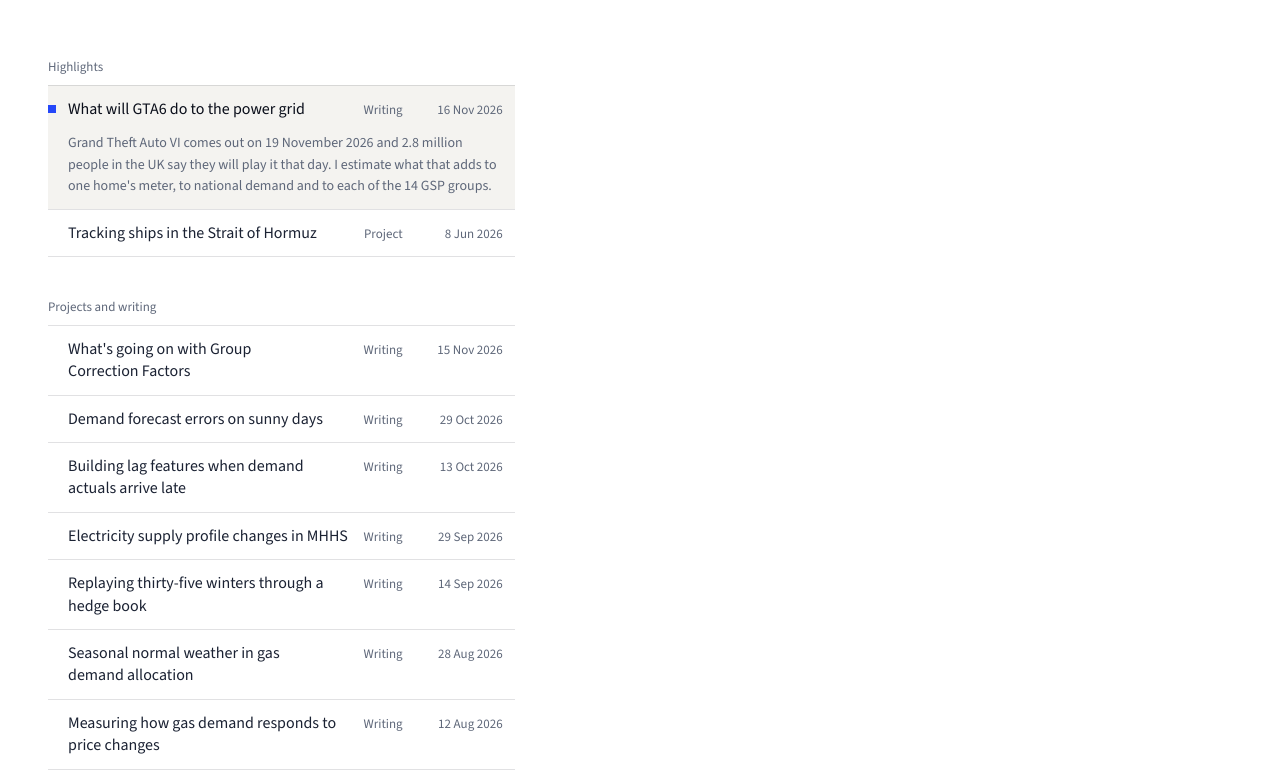
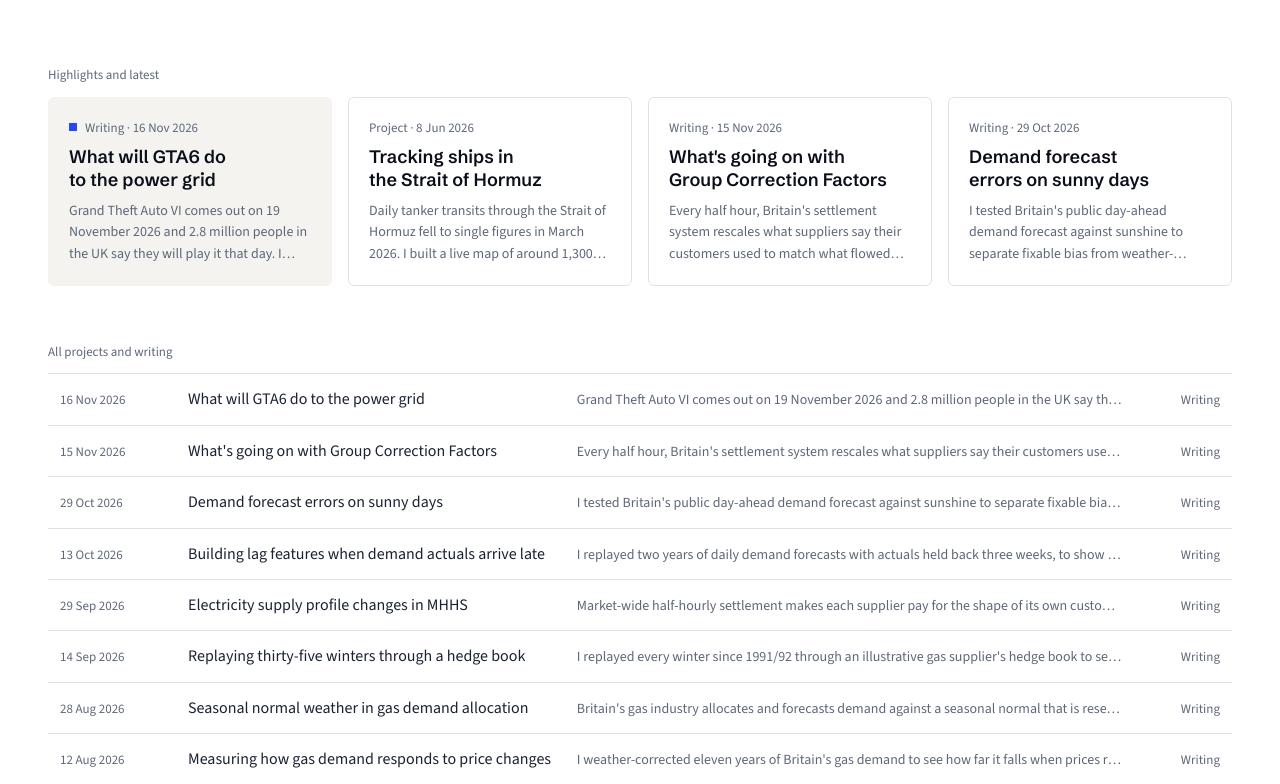
Before and after one commit to steven-stills-dev/stevenstills.com, a React (Vite) app: page / in a window 1280 px wide. Shown: the part 829-1613 px from the top of the page. Built offline with nearby package versions, Linux system fonts and the light colour scheme.

Commit message:
rebalanced home page with cards and a full-width index (#30)

```diff
--- a/src/pages/Home.tsx
+++ b/src/pages/Home.tsx
@@ -1,4 +1,4 @@
-import { Suspense, useState } from "react";
+import { Suspense, useRef, useState } from "react";
 import { Link, useNavigate } from "react-router-dom";
 import { ArrowUpRight } from "lucide-react";
 import Layout from "../components/Layout";
@@ -6,33 +6,22 @@ import { PROJECTS, fmtDate } from "../projects/registry";
 import type { ProjectMeta } from "../projects/types";
 import { usePageMeta } from "../lib/meta";
 
-/** Index rows: title, kind and date, with the summary line on the selected row. A click shows the entry on the stage; a double click opens it. */
-function Rows({ items, active, onPick }: { items: ProjectMeta[]; active: string; onPick: (slug: string) => void }) {
-  const navigate = useNavigate();
-  return (
-    <ul className="rows">
-      {items.map((p) => (
-        <li key={p.slug}>
-          <button type="button" className={"row" + (p.slug === active ? " on" : "")} aria-pressed={p.slug === active} onClick={() => onPick(p.slug)} onDoubleClick={() => navigate(`/${p.slug}`)}>
-            <span className="row-t">{p.title}</span>
-            <span className="row-k">{p.kind === "project" ? "Project" : "Writing"}</span>
-            <span className="row-d">{fmtDate(p.date)}</span>
-            {p.slug === active && <span className="row-l">{p.line}</span>}
-          </button>
-        </li>
-      ))}
-    </ul>
-  );
-}
+const CARDS = 4;
+const kind = (p: ProjectMeta) => (p.kind === "project" ? "Project" : "Writing");
 
 export default function Home() {
   usePageMeta("Steven Stills", "Projects and writing on energy markets and forecasting. Each piece takes one problem, shows the working and ends with what I'd do about it.");
   const navigate = useNavigate();
-  const pinned = PROJECTS.filter((p) => p.pinned);
-  const rest = PROJECTS.filter((p) => !p.pinned);
-  const [active, setActive] = useState((pinned[0] ?? PROJECTS[0])?.slug ?? "");
-  // in the single-column layout the stage sits above the index, out of view, so a tap opens the entry
-  const pick = (slug: string) => (window.matchMedia("(max-width: 900px)").matches ? navigate(`/${slug}`) : setActive(slug));
+  // the cards under the stage: pinned entries first, then the newest, each one a switch for the stage
+  const cards = [...PROJECTS.filter((p) => p.pinned), ...PROJECTS.filter((p) => !p.pinned)].slice(0, CARDS);
+  const [active, setActive] = useState(cards[0]?.slug ?? "");
+  const stage = useRef<HTMLElement>(null);
+  // in the single-column layout the stage sits well above the cards, so a tap opens the entry
+  const pick = (slug: string) => {
+    if (window.matchMedia("(max-width: 900px)").matches) return navigate(`/${slug}`);
+    setActive(slug);
+    stage.current?.scrollIntoView({ block: "nearest", behavior: window.matchMedia("(prefers-reduced-motion: reduce)").matches ? "auto" : "smooth" });
+  };
 
   const feat = PROJECTS.find((p) => p.slug === active);
   const Preview = feat?.preview;
@@ -50,7 +39,7 @@ export default function Home() {
         </section>
 
         {feat && (
-          <section className="stage">
+          <section className="stage" ref={stage}>
             <div className="stage-in">
               <div className="stage-view">
                 {Preview && (
@@ -74,16 +63,36 @@ export default function Home() {
           </section>
         )}
 
-        <div className="lists">
-          {pinned.length > 0 && (
-            <>
-              <h2 className="lists-h">Highlights</h2>
-              <Rows items={pinned} active={active} onPick={pick} />
-            </>
-          )}
-          <h2 className="lists-h">Projects and writing</h2>
-          <Rows items={rest} active={active} onPick={pick} />
-        </div>
+        <section className="cards" aria-label="Highlights and latest">
+          <h2 className="lists-h">Highlights and latest</h2>
+          <ul className="card-row">
+            {cards.map((p) => (
+              <li key={p.slug}>
+                <button type="button" className={"card" + (p.slug === active ? " on" : "")} aria-pressed={p.slug === active} onClick={() => pick(p.slug)} onDoubleClick={() => navigate(`/${p.slug}`)}>
+                  <span className="card-m">{kind(p)} · {fmtDate(p.date)}</span>
+                  <span className="card-t">{p.title}</span>
+                  <span className="card-l">{p.line}</span>
+                </button>
+              </li>
+            ))}
+          </ul>
+        </section>
+
+        <section className="index" aria-label="All projects and writing">
+          <h2 className="lists-h">All projects and writing</h2>
+          <ul className="irows">
+            {PROJECTS.map((p) => (
+              <li key={p.slug}>
+                <Link className="irow" to={`/${p.slug}`}>
+                  <span className="irow-d">{fmtDate(p.date)}</span>
+                  <span className="irow-t">{p.title}</span>
+                  <span className="irow-l">{p.line}</span>
+                  <span className="irow-k">{kind(p)}</span>
+                </Link>
+              </li>
+            ))}
+          </ul>
+        </section>
       </div>
     </Layout>
   );
--- a/src/styles.css
+++ b/src/styles.css
@@ -67,8 +67,8 @@ img { max-width: 100%; display: block; }
 .box-body > .chart-fill { flex: 1 1 0; min-height: 0; height: auto; }
 .box-body > .legend { flex: 0 0 auto; justify-content: center; margin-top: 12px; }
 
-/* ── home: text and index on the left, the selected work on the right ── */
-.home { display: grid; grid-template-columns: minmax(0, 5fr) minmax(0, 7fr); grid-template-areas: "hero stage" "lists stage";
+/* ── home: text beside the selected work, then cards, then the full index ── */
+.home { display: grid; grid-template-columns: minmax(0, 5fr) minmax(0, 7fr); grid-template-areas: "hero stage" "cards cards" "index index";
   column-gap: 64px; align-items: start; padding: 48px 0 96px; }
 .hero { grid-area: hero; }
 .hero-h { font-family: var(--display); font-size: clamp(2.5rem, 3.8vw, 3.75rem); font-weight: 600; letter-spacing: -.025em; line-height: 1.02; color: var(--ste-midnight); text-wrap: balance; }
@@ -77,23 +77,31 @@ img { max-width: 100%; display: block; }
 .hero-portrait img { width: 100%; height: 100%; object-fit: cover; object-position: 50% 30%; }
 .hero-portrait .btn { position: absolute; left: 16px; bottom: 16px; }
 
-.lists { grid-area: lists; margin-top: 16px; }
-.lists-h { font-size: .8125rem; font-weight: 500; color: var(--ste-dusk); margin: 40px 0 8px; }
-.rows { list-style: none; border-bottom: 1px solid var(--hairline); }
-.row { width: 100%; display: grid; grid-template-columns: 8px minmax(0, 1fr) auto 5.5rem; gap: 12px; align-items: baseline;
-  padding: 12px 12px 12px 0; border: none; border-top: 1px solid var(--hairline); background: none;
-  font: inherit; color: inherit; text-align: left; cursor: pointer; transition: background-color .15s var(--ease); }
-.row::before { content: ""; width: 8px; height: 8px; align-self: center; background: var(--ste-secondary); opacity: 0; transition: opacity .15s var(--ease); }
-.row-t { font-size: 1rem; font-weight: 500; line-height: 1.4; color: var(--ste-night); text-wrap: pretty; }
-.row-k, .row-d { font-size: .8125rem; color: var(--ste-dusk); white-space: nowrap; }
-.row-d { text-align: right; }
-.row-l { grid-column: 2 / -1; font-size: .875rem; line-height: 1.55; color: var(--ste-dusk); animation: fadein .4s var(--ease); }
-.row:hover, .row.on { background: var(--ste-day); }
-.row.on::before { opacity: 1; }
-.row.on .row-t { color: var(--ste-midnight); }
+.lists-h { font-size: .8125rem; font-weight: 500; color: var(--ste-dusk); margin: 0 0 12px; }
+.cards { grid-area: cards; margin-top: 64px; }
+.card-row { list-style: none; display: grid; grid-template-columns: repeat(4, minmax(0, 1fr)); gap: 16px; }
+.card-row li { display: flex; }
+.card { width: 100%; display: flex; flex-direction: column; gap: 8px; padding: 20px; border: 1px solid var(--hairline); border-radius: var(--radius);
+  background: none; font: inherit; color: inherit; text-align: left; cursor: pointer; transition: background-color .15s var(--ease), border-color .15s var(--ease); }
+.card-m { display: flex; align-items: center; gap: 8px; font-size: .8125rem; color: var(--ste-dusk); }
+.card-m::before { content: ""; width: 8px; height: 8px; background: var(--ste-secondary); display: none; }
+.card-t { font-family: var(--heading); font-size: 1.125rem; font-weight: 600; line-height: 1.3; color: var(--ste-midnight); text-wrap: balance; }
+.card-l { font-size: .875rem; line-height: 1.55; color: var(--ste-dusk); display: -webkit-box; -webkit-box-orient: vertical; -webkit-line-clamp: 3; line-clamp: 3; overflow: hidden; }
+.card:hover, .card.on { background: var(--ste-day); border-color: var(--ste-day); }
+.card.on .card-m::before { display: block; }
+
+.index { grid-area: index; margin-top: 56px; }
+.irows { list-style: none; border-bottom: 1px solid var(--hairline); }
+.irow { display: grid; grid-template-columns: 6.5rem minmax(0, 4fr) minmax(0, 6fr) 4.5rem; gap: 24px; align-items: baseline;
+  padding: 14px 12px; border-top: 1px solid var(--hairline); color: inherit; text-decoration: none; transition: background-color .15s var(--ease); }
+.irow-t { font-size: 1rem; font-weight: 500; line-height: 1.4; color: var(--ste-night); }
+.irow-d, .irow-k { font-size: .8125rem; color: var(--ste-dusk); white-space: nowrap; }
+.irow-k { text-align: right; }
+.irow-l { font-size: .875rem; line-height: 1.5; color: var(--ste-dusk); white-space: nowrap; overflow: hidden; text-overflow: ellipsis; }
+.irow:hover { background: var(--ste-day); }
+.irow:hover .irow-t { color: var(--ste-midnight); }
 
 .stage { grid-area: stage; align-self: stretch; }
-.stage-in { position: sticky; top: 24px; }
 .stage-view { position: relative; width: 100%; height: clamp(320px, calc(100svh - 400px), 640px); border-radius: var(--radius); overflow: hidden; background: var(--panel); }
 .stage-slide { position: absolute; inset: 0; animation: fadein .4s var(--ease); }
 .stage-slide > .box { height: 100%; margin: 0; }
@@ -199,12 +207,17 @@ sup.fn a:hover { text-decoration: underline; }
 @media (max-width: 1100px) {
   .wrap { padding: 0 24px; }
   .home { column-gap: 40px; }
+  .irow { grid-template-columns: 6.5rem minmax(0, 1fr) 4.5rem; }
+  .irow-l { display: none; }
 }
 @media (max-width: 900px) {
-  .home { grid-template-columns: minmax(0, 1fr); grid-template-areas: "hero" "stage" "lists"; row-gap: 40px; padding: 40px 0 64px; }
-  .lists { margin-top: 0; }
-  .lists-h:first-child { margin-top: 0; }
-  .stage-in { position: static; }
+  .home { grid-template-columns: minmax(0, 1fr); grid-template-areas: "hero" "stage" "cards" "index"; row-gap: 40px; padding: 40px 0 64px; }
+  .cards, .index { margin-top: 0; }
+  .card-row { grid-template-columns: repeat(2, minmax(0, 1fr)); }
+  .irow { grid-template-columns: minmax(0, 1fr) auto; gap: 4px 16px; }
+  .irow-t { grid-column: 1; grid-row: 1; }
+  .irow-d { grid-column: 2; grid-row: 1; text-align: right; }
+  .irow-l, .irow-k { display: none; }
   .stage-view { height: clamp(260px, 56vh, 440px); }
   .article { padding: 40px 0 64px; }
 }
@@ -213,7 +226,8 @@ sup.fn a:hover { text-decoration: underline; }
   .mast-row { gap: 20px; height: 64px; }
   .mast-nav { gap: 16px; }
   .mast-cta { display: none; }
-  .row-t { font-size: .9375rem; }
+  .irow-t { font-size: .9375rem; }
+  .card-row { grid-template-columns: minmax(0, 1fr); }
   .photo-pair { grid-template-columns: 1fr; }
 }
 
```
Also changed, not shown: 1 other file (tests, documents, lock files or other folders).
